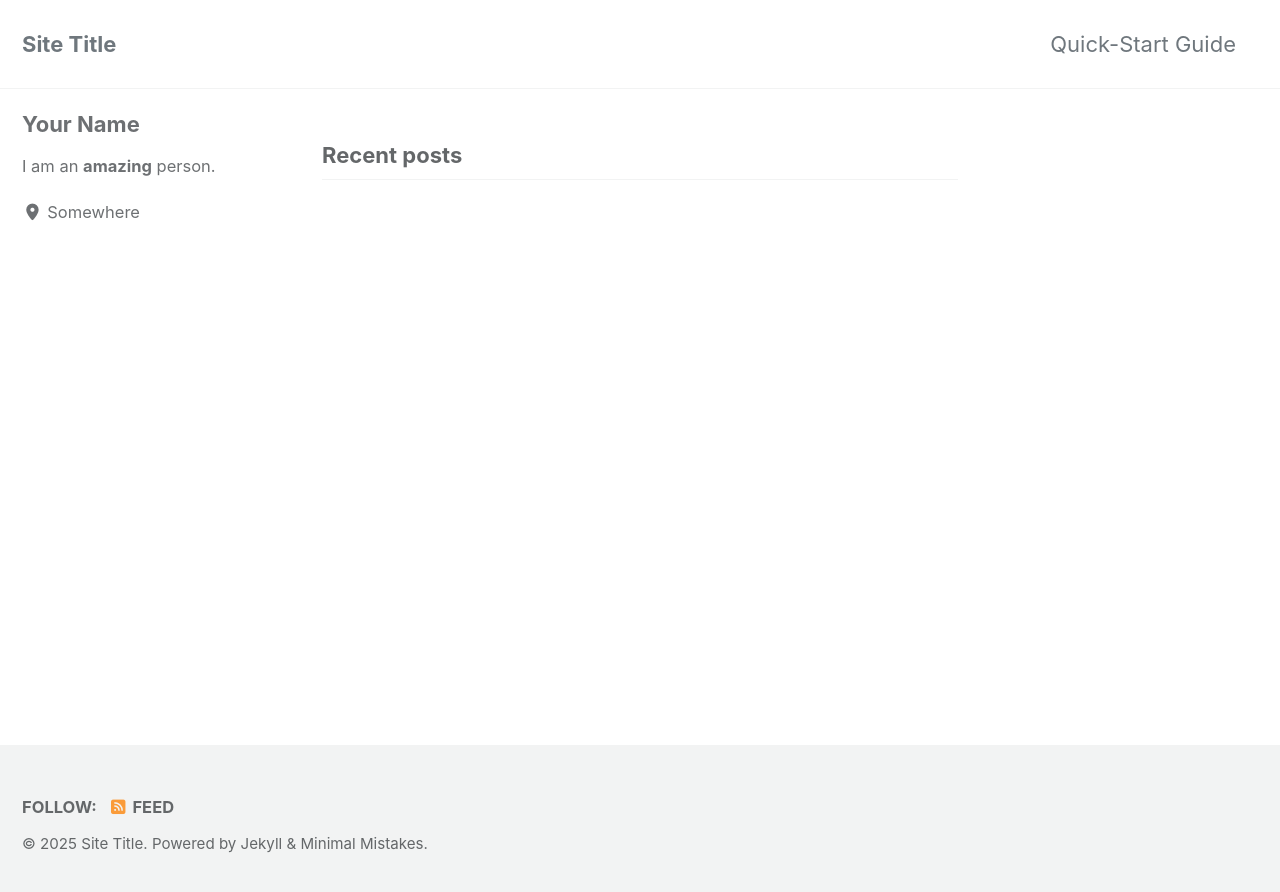
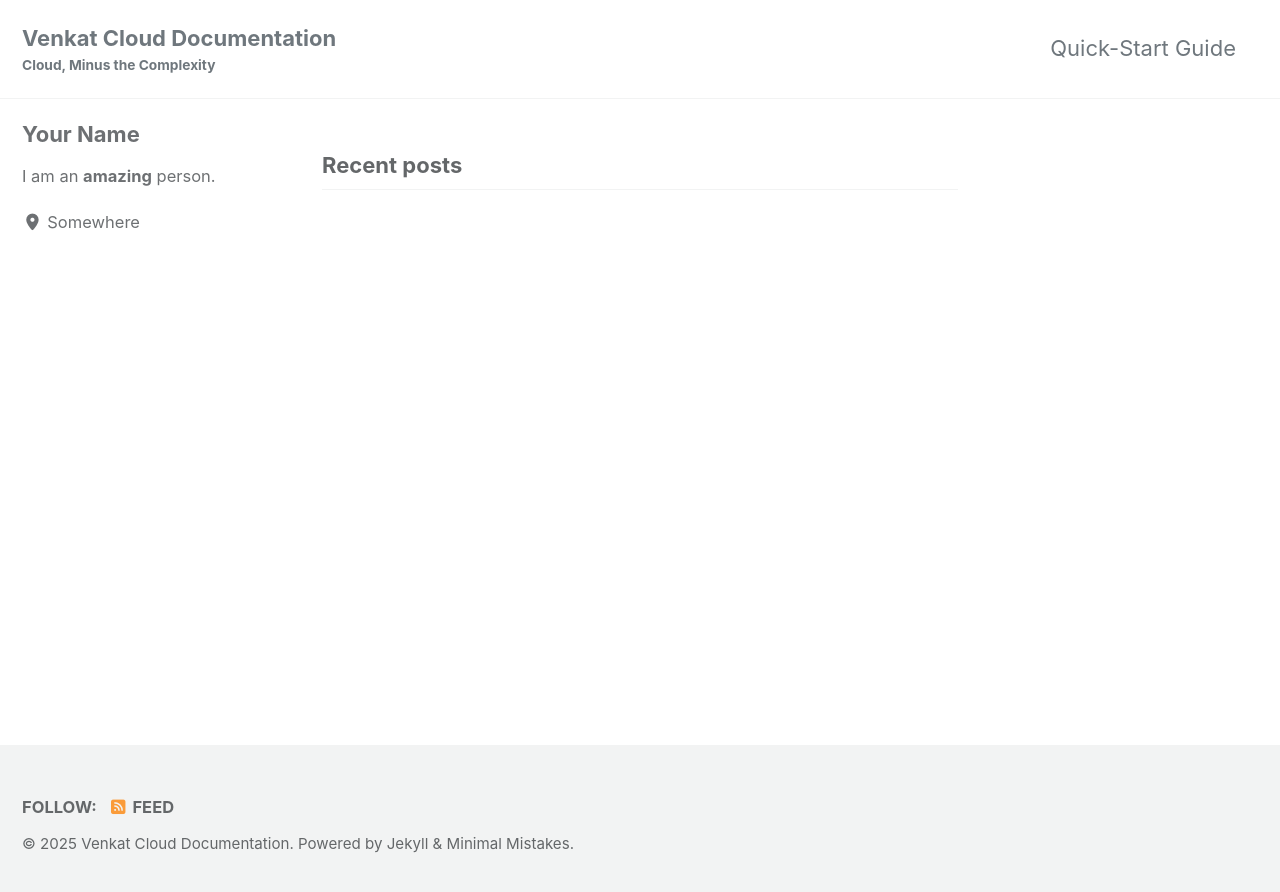
Before and after one commit to Venkateswarlu-Vaddineni/GitHub, a Jekyll site: the page built from index.html, in a window 1280 px wide. Shown: the top 892 px of the page. Built offline with Jekyll 4.4.1, drawn with Linux system fonts in a browser that asks for light colours; cached includes are drawn as plain includes; the list of posts is cut into pages by our own code.

Commit message:
Update _config.yml

```diff
--- a/_config.yml
+++ b/_config.yml
@@ -17,13 +17,13 @@ minimal_mistakes_skin    : "default" # "air", "aqua", "contrast", "dark", "dirt"
 # Site Settings
 locale                   : "en-US"
 rtl                      : # true, false (default) # turns direction of the page into right to left for RTL languages
-title                    : "Site Title"
+title                    : "Venkat Cloud Documentation"
 title_separator          : "-"
-subtitle                 : # site tagline that appears below site title in masthead
-name                     : "Your Name"
-description              : "An amazing website."
-url                      : # the base hostname & protocol for your site e.g. "https://mmistakes.github.io"
-baseurl                  : # the subpath of your site, e.g. "/blog"
+subtitle                 : "Cloud, Minus the Complexity"
+name                     : "Venkat Vaddineni"
+description              : "boo."
+url                      : "https://github.venkat.cloud"
+baseurl                  : # the subpath of your site, e.g. "/Docs"
 repository               : # GitHub username/repo-name e.g. "mmistakes/minimal-mistakes"
 teaser                   : # path of fallback teaser image, e.g. "/assets/images/500x300.png"
 logo                     : # path of logo image to display in the masthead, e.g. "/assets/images/88x88.png"
```
